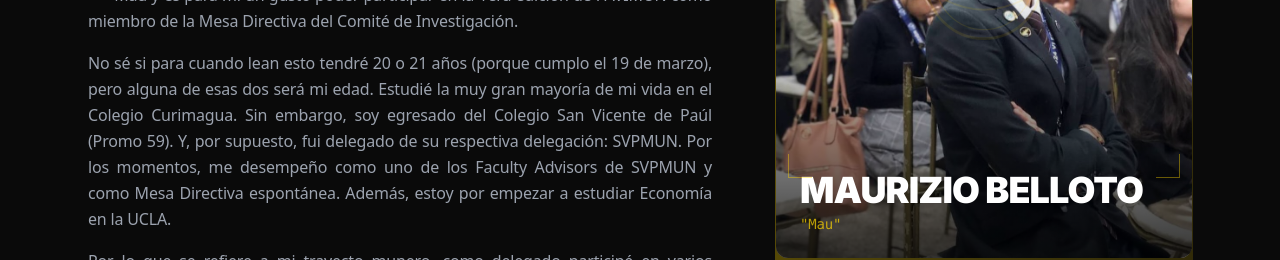
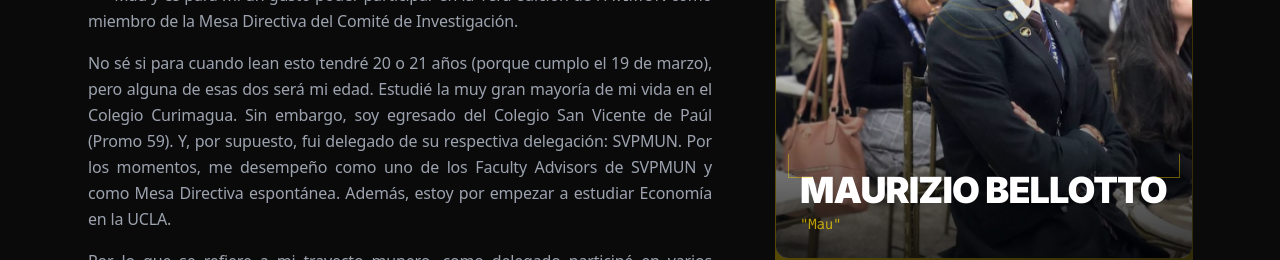
Before and after one commit to Juanctshub/pavimun, a React (Vite) app in the folder app/: page /investigacion/mesa in a window 1280 px wide. Shown: the part 2743-3003 px from the top of the page. Built offline with nearby package versions, Linux system fonts and the light colour scheme.

Commit message:
Fix Reglamentos link and Maurizio Bellotto typo

```diff
--- a/app/src/pages/MesaInvestigacion.tsx
+++ b/app/src/pages/MesaInvestigacion.tsx
@@ -82,7 +82,7 @@ const MesaInvestigacion = () => {
     },
     {
       role: 'Vice-Presidente de Mesa',
-      name: 'Maurizio Belloto',
+      name: 'Maurizio Bellotto',
       alias: 'Mau',
       image: '/images/mesas/investigacion/Mauricio.jpeg',
       motto: '"La serenidad es el resultado de aceptar las cosas que no puedes cambiar y actuar con valor sobre las que sí puedes." — Marco Aurelio',
--- a/app/src/pages/Reglamentos.tsx
+++ b/app/src/pages/Reglamentos.tsx
@@ -30,7 +30,7 @@ const reglamentos: Reglamento[] = [
     descripcion: 'Guías académicas, background papers y material de preparación por comité.',
     icono: <BookOpen className="w-8 h-8" />,
     color: 'sky',
-    link: 'https://drive.google.com/drive/folders/17vttxxXu2Z2F8j9SxUh7izk2drWeBFph',
+    link: 'https://drive.google.com/drive/folders/1-kv0yNleFmUEuqWakJBeh_M-PSdZhwDp',
   },
 ];
 
```
